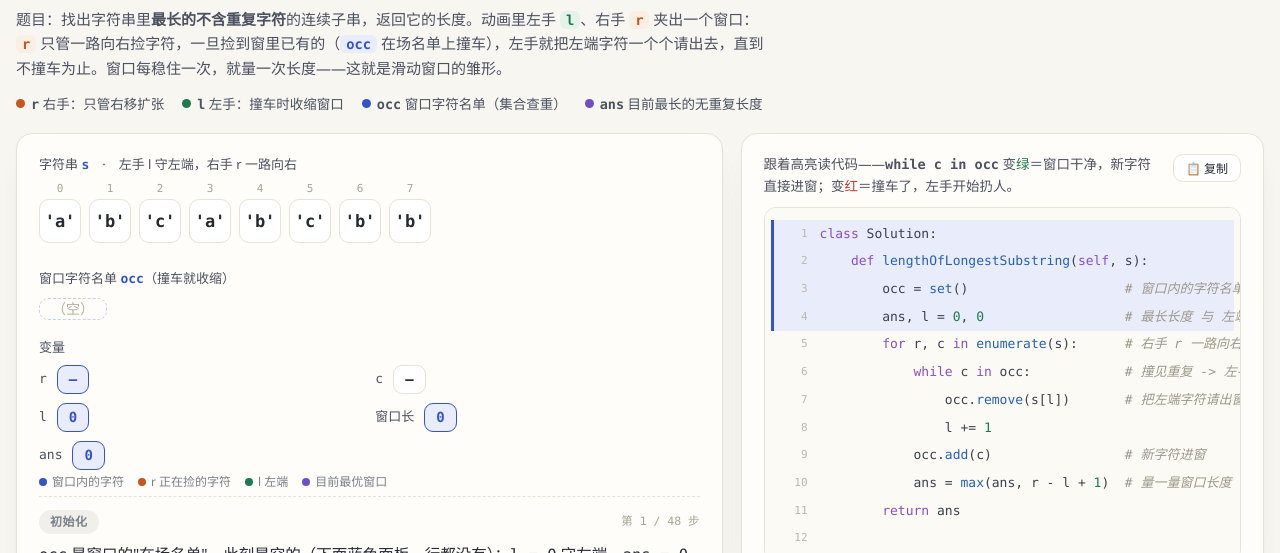
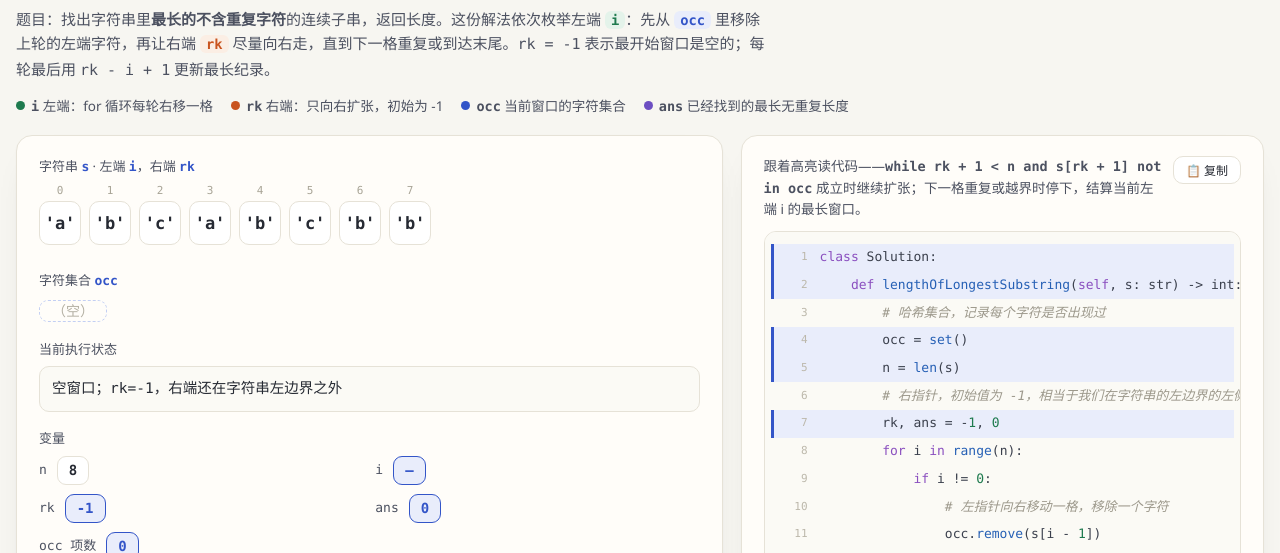
Before and after one commit to eamonwey/lc-hot100-animation, a plain HTML site: page pages/p008.html in a window 1280 px wide. Shown: the part 247-800 px from the top of the page. Drawn offline with Linux system fonts and the light colour scheme.

Commit message:
LC3 改为枚举左端、右指针单调扩张的解法，同步动画与手册

```diff
--- a/pages/p008.html
+++ b/pages/p008.html
@@ -17,195 +17,208 @@ LC.register({
   order: 8, num: 3, title: '无重复字符的最长子串', diff: '中等', cat: '滑动窗口',
   method: 'lengthOfLongestSubstring',
 
-  lede: '题目：找出字符串里<b>最长的不含重复字符</b>的连续子串，返回它的长度。' +
-        '动画里左手 <span class="var o">l</span>、右手 <span class="var i">r</span> 夹出一个窗口：<span class="var i">r</span> 只管一路向右捡字符，' +
-        '一旦捡到窗里已有的（<span class="var r">occ</span> 在场名单上撞车），左手就把左端字符一个个请出去，直到不撞车为止。' +
-        '窗口每稳住一次，就量一次长度——这就是滑动窗口的雏形。',
+  lede: '题目：找出字符串里<b>最长的不含重复字符</b>的连续子串，返回长度。' +
+        '这份解法依次枚举左端 <span class="var o">i</span>：先从 <span class="var r">occ</span> 里移除上轮的左端字符，' +
+        '再让右端 <span class="var i">rk</span> 尽量向右走，直到下一格重复或到达末尾。' +
+        '<code>rk = -1</code> 表示最开始窗口是空的；每轮最后用 <code>rk - i + 1</code> 更新最长纪录。',
 
   roles: [
-    {c:'orange', code:'r',   text:'右手：只管右移扩张'},
-    {c:'green',  code:'l',   text:'左手：撞车时收缩窗口'},
-    {c:'blue',   code:'occ', text:'窗口字符名单（集合查重）'},
-    {c:'violet', code:'ans', text:'目前最长的无重复长度'}
+    {c:'green', code:'i', text:'左端：for 循环每轮右移一格'},
+    {c:'orange', code:'rk', text:'右端：只向右扩张，初始为 -1'},
+    {c:'blue', code:'occ', text:'当前窗口的字符集合'},
+    {c:'violet', code:'ans', text:'已经找到的最长无重复长度'}
   ],
 
-  codeTitle: '跟着高亮读代码——<code>while c in occ</code> 变<span style="color:var(--green)">绿</span>＝窗口干净，新字符直接进窗；变<span style="color:var(--red)">红</span>＝撞车了，左手开始扔人。',
+  codeTitle: '跟着高亮读代码——<code>while rk + 1 &lt; n and s[rk + 1] not in occ</code> 成立时继续扩张；下一格重复或越界时停下，结算当前左端 i 的最长窗口。',
 
   legend: [
-    {c:'blue', text:'窗口内的字符'},
-    {c:'orange', text:'r 正在捡的字符'},
-    {c:'green', text:'l 左端'},
-    {c:'violet', text:'目前最优窗口'}
+    {c:'blue', text:'已进入窗口的字符'},
+    {c:'green', text:'i 当前左端'},
+    {c:'orange', text:'rk 当前右端'},
+    {c:'red', text:'下一格重复，暂时不能进窗'}
   ],
 
-  idea: '右手无脑扩张，左手只在撞车时收缩——窗口永远是"以 r 结尾的最长无重复子串"，每稳住一次量一遍，最长即答案。',
+  idea: '枚举左端 i，每轮先移除旧左端，再让 rk 尽量向右扩张；每个起点都量一次最长无重复窗口，rk 从不回头。',
 
   qa: [
-    {q:'为什么找齐答案不用回头重查旧字符？',
-     a:'occ 里只登记窗口内的字符，撞不撞车只看它。左手扔掉的字符永远不会再回来（l 只前进），所以每个字符最多进窗、出窗各一次，整个算法是 O(n) 而不是 O(n²)。'},
-    {q:'窗口的不变式是什么？',
-     a:'每一轮结算完都保证：<b>窗口 s[l..r] 内没有任何重复字符</b>，且它是"以 r 结尾"的最长一个。r 前进只会让窗口变大（可能撞车），l 前进只在撞车时把窗口修好。'},
-    {q:'为什么找到重复后是"逐个扔到不重复为止"？',
-     a:'这是最直白的写法：while 每扔一个、查一次，直到名单干净。进阶版可以记"每个字符最后出现的位置"，让 l 直接跳到重复字符的下一格——思路相同，少扔几步而已。'},
-    {q:'全是相同字符（"bbbbb"）会怎样？',
-     a:'窗口永远只有 1 格：每捡一个新 b 都撞车，左手扔掉旧 b 再进。答案 1。动画里能看到窗口在原地不停"换血"。'}
+    {q:'为什么 rk 从 -1 开始？',
+     a:'开始时一个字符都没进窗。i=0、rk=-1 让窗口长度 rk-i+1 正好等于 0，下一格 rk+1 正好是下标 0。先判断下一格、加入 occ，再把 rk 加一，第一次扩张也能和后面的步骤用同一套写法。'},
+    {q:'为什么每轮只移除 s[i-1] 一个字符？',
+     a:'for 让左端 i 每次只右移一格，所以上轮窗口恰好只少掉旧左端 s[i-1]。删除后剩下的窗口仍然无重复；如果下一格依然重复，while 就一次也不执行，先结算这一轮，再由下一轮继续移动左端。'},
+    {q:'“极长”与“最长”有什么区别？',
+     a:'while 停下后，s[i..rk] 已经不能在当前起点 i 下继续向右扩张，这叫<b>极长</b>。不同起点的极长窗口可能长短不同，ans = max(ans, rk-i+1) 才会把全串的<b>最长</b>长度留下。'},
+    {q:'for 里套 while，为什么仍是 O(n)？',
+     a:'i 只从 0 走到 n-1，rk 也只从 -1 向右走，绝不退回 i 重扫。每个字符最多加入 occ 一次、移除一次，所以所有 while 加起来最多扩张 n 次，总时间 O(n)。rk 到末尾后，剩下的 i 仍继续结算，但不会再扩张。'}
   ],
 
-  complexity: '时间 O(n)（l、r 各走一趟）　·　空间 O(|Σ|)（名单最多装字符集大小）',
+  complexity: '时间 O(n)（i、rk 都只向右走） · 空间 O(min(n, |Σ|))（窗口字符集合）',
 
-  form: [
-    {key:'s', label:'s', type:'str', def:'abcabcbb'}
-  ],
+  form: [{key:'s', label:'s', type:'str', def:'abcabcbb'}],
   presets: [
     {label:'abcabcbb（答案 3）', values:{s:'abcabcbb'}},
     {label:'bbbbb（全是重复）', values:{s:'bbbbb'}},
     {label:'pwwkew（别掉进子序列陷阱）', values:{s:'pwwkew'}},
-    {label:'dvdf（经典易错）', values:{s:'dvdf'}}
+    {label:'dvdf（经典易错）', values:{s:'dvdf'}},
+    {label:'abba（下一格仍重复）', values:{s:'abba'}},
+    {label:'空字符串（答案 0）', values:{s:''}}
   ],
 
   code: `class Solution:
-    def lengthOfLongestSubstring(self, s):
-        occ = set()                    # 窗口内的字符名单
-        ans, l = 0, 0                  # 最长长度 与 左端
-        for r, c in enumerate(s):      # 右手 r 一路向右捡
-            while c in occ:            # 撞见重复 -> 左手收缩
-                occ.remove(s[l])       # 把左端字符请出窗
-                l += 1
-            occ.add(c)                 # 新字符进窗
-            ans = max(ans, r - l + 1)  # 量一量窗口长度
+    def lengthOfLongestSubstring(self, s: str) -> int:
+        # 哈希集合，记录每个字符是否出现过
+        occ = set()
+        n = len(s)
+        # 右指针，初始值为 -1，相当于我们在字符串的左边界的左侧，还没有开始移动
+        rk, ans = -1, 0
+        for i in range(n):
+            if i != 0:
+                # 左指针向右移动一格，移除一个字符
+                occ.remove(s[i - 1])
+            while rk + 1 < n and s[rk + 1] not in occ:
+                # 不断地移动右指针
+                occ.add(s[rk + 1])
+                rk += 1
+            # 第 i 到 rk 个字符是一个极长的无重复字符子串
+            ans = max(ans, rk - i + 1)
         return ans
 `,
 
   sol(input){
-    const s = String(input.s == null ? '' : input.s);
-    const occ = new Set();
-    let ans = 0, l = 0;
-    for(let r = 0; r < s.length; r++){
-      while(occ.has(s[r])){ occ.delete(s[l]); l++; }
-      occ.add(s[r]);
-      ans = Math.max(ans, r - l + 1);
+    const s = Array.from(String(input.s == null ? '' : input.s));
+    const occ = new Set(), n = s.length;
+    let rk = -1, ans = 0;
+    for(let i = 0; i < n; i++){
+      if(i !== 0) occ.delete(s[i - 1]);
+      while(rk + 1 < n && !occ.has(s[rk + 1])){
+        occ.add(s[rk + 1]);
+        rk += 1;
+      }
+      ans = Math.max(ans, rk - i + 1);
     }
     return ans;
   },
   expected: 3,
 
   quiz: [
-    {q:'"pwwkew" 里 pwke 是不重复的,为什么答案不是 4?',
-     options:['因为 w 出现了两次,要扣掉一份','pwke 不连续——题目要的是「子串」(连续一段),不是「子序列」;连续的无重复子串最长是 wke,长 3','算法有 bug,把 4 算少了'],
+    {q:'初始 i=0、rk=-1 时，为什么窗口长度是 0？',
+     options:['rk-i+1 = -1-0+1 = 0，下一格 rk+1 就是第 0 格','因为字符串一定是空串','因为第 0 格永远不会加入 occ'],
+     answer:0,
+     explain:'-1 表示右端还在字符串左边界之外，不是 Python 负下标取最后一个字符。代码实际访问的是 s[rk+1]，第一次访问 s[0]；加入后 rk 才变成 0，窗口长变成 1。',
+     jumpTo:4},
+    {q:'s="abba"，i 从 0 变成 1，删除旧左端 a 后，rk 会立刻右移吗？',
+     options:['会，左边删一个，右边必须进一个','不会，下一格还是 b，occ 里仍有 b；这一轮 while 不执行','会，rk 要重新退回 i 再开始'],
      answer:1,
-     explain:'子串必须连续,pwke 中间跳过了 w,是子序列不是子串。连续约束下,"pwwkew" 的无重复子串最长是 wke(或 kew),长度 3。滑动窗口天然只维护连续段——这正是它和「子序列 DP」的分界线,掉进这个坑是本题最高频的错误。',
-     jumpTo:48},
-    {q:'s = "abba" 跑这个算法,返回值是多少?',
-     options:['3','2','4','1'],
+     explain:'i=0 时窗口是 ab，rk=1。i=1 后只移除 a，occ 还剩 b；下一格 s[2] 也是 b，条件不成立，所以先结算长度 1。到 i=2 时再移除旧 b，右端才可以继续接入新的 b 和 a。ans 一直保留最大长度 2。',
+     jumpTo:17},
+    {q:'while 停下后，s[i..rk] 一定是整个字符串最长的无重复子串吗？',
+     options:['一定是，可以直接返回窗口长度','不一定；它只是在当前起点 i 下不能继续右扩的窗口，还要用 ans 比较各轮长度','不是，因为 occ 里允许重复字符'],
      answer:1,
-     explain:'逐格走:r=0 a 进窗,长 1;r=1 b 进窗,长 2(ans=2);r=2 b 撞车 → 左手把 a、b 依次请出去(l 从 0 走到 2),b 再进窗,窗口长 1;r=3 a 不撞车,进窗成 s[2..3]="ba" 长 2,没破纪录。答案是 2。易错点:想改成「记每个字符最后出现位置、l 直接跳」的写法,若不做「l 只前进、不回跳」的保护,"abba" 就会错算成 3。',
-     jumpTo:16},
-    {q:'每次「进窗」结算时,窗口都满足什么性质(不变式)?',
-     options:['窗口内无重复字符,且是「以 r 结尾」的最长无重复子串——再往左扩必撞车','窗口长度恰好等于 ans','窗口里装着全串出现过的所有不同字符'],
-     answer:0,
-     explain:'右手 r 每停一步,左手都把撞车的旧字符请干净才放新字符进窗——所以窗口 s[l..r] 无重复,而且 l 已顶到「再左一格就重复」的极限,它就是以 r 结尾的最长无重复子串。每稳住一次量一遍、max 兜底,扫完全串 ans 就是全局答案。窗口长只在某步恰好等于 ans,不是恒等式;窗口也不必装下所有不同字符。',
-     jumpTo:18},
+     explain:'“极长”指固定当前起点后，下一格重复或越界，已经不能再向右扩。“最长”需要比较所有起点；所以每一轮都执行 ans=max(ans,rk-i+1)，最后才返回 ans。',
+     jumpTo:14},
   ],
 
   steps(input){
     const F = [];
-    const s = String(input.s == null ? '' : input.s);
-    const S = s.split('');
-    const n = S.length;
+    const S = Array.from(String(input.s == null ? '' : input.s)), n = S.length;
     const occ = new Set();
-    let l = 0, ans = 0, bestL = 0, bestR = -1;
-
-    const marks = (li, ri) => {
+    let rk = -1, ans = 0, bestL = 0, bestR = -1;
+    const quote = c => LCesc(JSON.stringify(c));
+    const vars = (i, extra) => Object.assign({n:n, i:i, rk:rk, ans:ans, 'occ 项数':occ.size}, extra || {});
+    const marks = (i, right, next) => {
       const m = [];
-      if(li != null && li >= 0 && li <= ri) m.push({name:'l', idx:li, cls:'mg', text:'▲ l'});
-      if(ri != null && ri >= 0) m.push({name:'r', idx:ri, cls:'mi', text:'▲ r'});
+      if(i >= 0 && i < n) m.push({name:'i', idx:i, cls:'mg', text:'▲ i'});
+      if(right >= 0 && right < n) m.push({name:'rk', idx:right, cls:'mi', text:'▲ rk'});
+      if(next != null && next < n) m.push({name:'next', idx:next, cls:'mv', text:'▲ rk+1'});
       return m;
     };
-    const win = (a, b, extra) => {
-      const st = {};
-      for(let i = Math.max(0, a); i <= b; i++) st[i] = 'in';
-      if(extra) for(const k in extra) st[k] = extra[k];
-      return st;
+    const win = (left, right, extra) => {
+      const states = {};
+      for(let k = Math.max(0, left); k <= right; k++) states[k] = 'in';
+      return Object.assign(states, extra || {});
     };
-    /* ★ 快照原则：o 里的数据全部在 push 那一刻定死 */
-    const draw = (o) => (v) => {
-      v.arr('s', S, {
-        label:'字符串 <code>s</code>　·　左手 l 守左端，右手 r 一路向右',
-        quotes:true, states:o.states || {}, markers:o.marks || []
-      });
-      v.set('occ', o.occ || [], {label:'窗口字符名单 <code>occ</code>（撞车就收缩）', color:'b'});
+    // 每次创建 draw 时，集合、指针、文字都已经保存为当前帧的快照。
+    const draw = o => v => {
+      v.arr('s', S, {label:'字符串 <code>s</code> · 左端 <code>i</code>，右端 <code>rk</code>',
+        quotes:true, states:o.states || {}, markers:o.marks || []});
+      v.set('occ', o.occ, {label:'字符集合 <code>occ</code>', color:'b'});
+      v.text('window', o.window, {label:'当前执行状态', html:true});
       v.vars('vars', o.vars, {label:'变量'});
+      if(o.best) v.text('best', o.best, {label:'历史最优窗口', html:true});
       if(o.result !== undefined) v.result(o.result, {label:'最长无重复长度'});
     };
+    const frameData = (i, left, extra) => Object.assign({states:win(left, rk), marks:marks(i, rk),
+      occ:Array.from(occ), vars:vars(i), window:rk >= left ? '窗口 s[' + left + '..' + rk + ']' : '窗口为空'}, extra || {});
 
-    F.push({hl:[1,2,3,4], tag:'初始化', cls:'t-grey',
-      msg:'<code>occ</code> 是窗口的"在场名单"，此刻是空的（下面蓝色面板一行都没有）；<code>l = 0</code> 守左端、<code>ans = 0</code> 记最长。分工铁律：<b>右手 r 只管一路向右捡字符、从不回头；捡到名单上已有的就让左手把左端字符一个个请出去</b>，直到名单干净。为什么两根指针都只进不退还能找全？每个字符最多进窗、出窗各一次——要是 r 一撞车就退回去重来，就退化成 O(n²) 了。',
-      do: draw({states:{}, marks:[], occ:[],
-                vars:{r:'—', c:'—', l:l, '窗口长':0, ans:ans}})});
+    F.push({hl:[1,2,4,5,7], tag:'初始化', cls:'t-grey',
+      msg:'先建空集合 occ，字符串有 <b>' + n + '</b> 个字符，<code>rk = -1</code>、<code>ans = 0</code>。rk=-1 表示右端还没进入字符串；等 i=0 时，rk-i+1 正好为 0，下一格 rk+1 正好是下标 0。接下来枚举左端 i，每轮先移除旧左端，再尽量向右扩张。',
+      do:draw({states:{}, marks:[], occ:[], vars:vars('—'), window:'空窗口；rk=-1，右端还在字符串左边界之外'})});
 
-    for(let r = 0; r < n; r++){
-      const c = S[r];
+    for(let i = 0; i < n; i++){
+      const oldLeft = i === 0 ? 0 : i - 1;
+      F.push({hl:[8], tag:'枚举左端', cls:'t-ink',
+        msg:'<code>for i in range(n)</code>：这轮左端取 <b>i=' + i + '</b>，右端仍停在 rk=' + rk + '，不会退回去重扫。' +
+            (i === 0 ? '这是第一轮，occ 还是空的，没有旧字符要删除。' : 'for 只改变了 i，occ 还保存上轮窗口；旧左端 s[' + (i - 1) + ']=' + quote(S[i - 1]) + ' 要到后面的 remove 那行才移除。'),
+        do:draw(frameData(i, oldLeft, {states:win(oldLeft, rk, i > 0 ? {[i - 1]:'stale'} : {}),
+          window:i > 0 ? '左端已移到 i=' + i + '；旧左端 s[' + (i - 1) + '] 尚未移除' : 'i=0，准备从第 0 格向右扩张'}))});
 
-      F.push({hl:[5], tag:'右手扩张', cls:'t-ink',
-        msg:'右手走到第 <b>' + r + '</b> 格，捡起字符 <code>' + LCesc(c) + '</code>（橙色当前格）' +
-            (r > 0 ? '，当前窗口 s[' + l + '..' + (r - 1) + '] 共 ' + (r - l) + ' 个字符（蓝格），occ 名单上记的正是它们。' : '，窗口还空着，名单也是空的。') +
-            '为什么 r 可以无脑右移、从不犹豫？答案要求子串连续，r 每前进一格只是多试一个右端点，错过了就再也不回来——先扩张，撞车了再收缩，天塌不下来。',
-        do: draw({states:win(l, r - 1, {[r]:'active'}), marks:marks(l, r),
-                  occ:Array.from(occ), vars:{r:r, c:c, l:l, '窗口长':r - l, ans:ans}})});
+      F.push({hl:[9], ok:i !== 0 ? 9 : undefined, no:i === 0 ? 9 : undefined,
+        tag:'检查是否移除', cls:i === 0 ? 't-grey' : 't-orange',
+        msg:i === 0
+          ? '<code>i != 0</code> 不成立：第一轮没有上轮窗口，跳过 remove。下一步直接检查 rk+1 能不能进窗。'
+          : '<code>i != 0</code> 成立：左端从 ' + (i - 1) + ' 移到了 ' + i + '，只需把旧左端 ' + quote(S[i - 1]) + ' 从 occ 移除一次，剩下的窗口仍然无重复。',
+        do:draw(frameData(i, oldLeft, {states:win(oldLeft, rk, i > 0 ? {[i - 1]:'stale'} : {}),
+          window:i === 0 ? '第一轮跳过删除' : '准备移除 s[' + (i - 1) + '] = ' + quote(S[i - 1])}))});
 
-      const dup0 = occ.has(c);
-      F.push({hl:[6], ok:dup0 ? undefined : 6, no:dup0 ? 6 : undefined,
-        tag:'查名单', cls:dup0 ? 't-red' : 't-green',
-        msg:dup0
-          ? '<code>' + LCesc(c) + '</code> 已经在窗口名单里（occ 面板上能亲眼看到它）→ <b>撞车了！</b>窗口里出现两个相同字符就不再是"无重复子串"，必须先把旧的处理掉再扩张：左手开始把左端字符一个个请出去，直到把旧的那个 ' + LCesc(c) + ' 也扔走。'
-          : '<code>' + LCesc(c) + '</code> 不在名单里 → 窗口干净，可以直接进窗。查名单用的是集合，O(1) 一步出结果；要是每步都把窗口整个扫一遍找重复，单步 O(n)、整体退化成 O(n²)——集合就是为这一查买的保险。',
-        do: draw({states:win(l, r - 1, {[r]:'active'}), marks:marks(l, r),
-                  occ:Array.from(occ), vars:{r:r, c:c, l:l, '窗口长':r - l, ans:ans}})});
-
-      while(occ.has(c)){
-        const oldL = l, d = S[l];
-        occ.delete(d);
-        l++;
-        F.push({hl:[7,8], tag:'左手收缩', cls:'t-orange',
-          msg:'把左端 s[' + oldL + ']=<code>' + LCesc(d) + '</code> 请出窗（画面上灰色退场），<code>l</code> 右移到 ' + l + '，名单里少了 ' + LCesc(d) + '。为什么从左端一个个扔就够？有点像超员的车只能从车头依次下车：l 只前进、扔掉的永不回来——窗口虽变小，但任何"以 r 结尾"的无重复子串都不可能从被扔掉的格子里开始，一个不漏。',
-          do: draw({states:win(l, r - 1, {[oldL]:'gone', [r]:'active'}), marks:marks(l, r),
-                    occ:Array.from(occ), vars:{r:r, c:c, l:l, '窗口长':r - l, ans:ans}})});
-        const still = occ.has(c);
-        F.push({hl:[6], ok:still ? undefined : 6, no:still ? 6 : undefined,
-          tag:'再看一眼', cls:still ? 't-red' : 't-green',
-          msg:still
-            ? '<code>' + LCesc(c) + '</code> 还在名单里 → 旧的那个还没请走，撞车没解决，继续扔左端 <code>' + LCesc(S[l]) + '</code>。while 循环就是"扔一个、查一次"的往复，直到名单干净为止——一次只扔一个，扔过头就白白缩短了窗口。'
-            : '名单干净了：旧的那个 ' + LCesc(c) + ' 已被请出去，窗口里不再有重复，<code>' + LCesc(c) + '</code> 可以进窗了。',
-          do: draw({states:win(l, r - 1, {[r]:'active'}), marks:marks(l, r),
-                    occ:Array.from(occ), vars:{r:r, c:c, l:l, '窗口长':r - l, ans:ans}})});
+      if(i !== 0){
+        occ.delete(S[i - 1]);
+        F.push({hl:[11], tag:'移除旧左端', cls:'t-orange',
+          msg:'执行 <code>occ.remove(s[i-1])</code>，移除 s[' + (i - 1) + ']=' + quote(S[i - 1]) + '（灰色退场格）。现在集合正好对应剩下的窗口 s[' + i + '..' + rk + ']，有 ' + occ.size + ' 个字符；rk 仍是 ' + rk + '，删一个并不代表右边一定能进一个，还要重新查重。',
+          do:draw(frameData(i, i, {states:win(i, rk, {[i - 1]:'gone'}),
+            window:'已移除旧左端；当前窗口 s[' + i + '..' + rk + ']，长度 ' + (rk - i + 1)}))});
       }
 
-      occ.add(c);
-      F.push({hl:[9], tag:'进窗', cls:'t-blue',
-        msg:'<code>occ.add(' + LCesc(c) + ')</code> → 窗口变成 s[' + l + '..' + r + ']（蓝色段），名单里 ' + occ.size + ' 个字符互不重复。此刻的窗口有含金量：它是<b>以 r 结尾的最长无重复子串</b>——再往左扩必撞车（旧字符还在名单里，正是它逼我们收缩过），往右扩还没发生。这就是滑动窗口的不变式：每次结算，窗口都恰好顶到左边界。',
-        do: draw({states:win(l, r, {[r]:'active'}), marks:marks(l, r),
-                  occ:Array.from(occ), vars:{r:r, c:c, l:l, '窗口长':r - l + 1, ans:ans}})});
+      while(true){
+        const next = rk + 1, inBounds = next < n, canAdd = inBounds && !occ.has(S[next]);
+        F.push({hl:[12], ok:canAdd ? 12 : undefined, no:canAdd ? undefined : 12,
+          tag:canAdd ? '下一格可进窗' : (inBounds ? '下一格重复' : '右端已到头'), cls:canAdd ? 't-green' : 't-red',
+          msg:canAdd
+            ? '先检查 <code>rk+1=' + next + ' &lt; n=' + n + '</code>，没有越界；再查 s[' + next + ']=' + quote(S[next]) + ' 不在 occ 里，while 两个条件都成立。此刻只是检查，名单和 rk 都还没改变；下一行才把这个字符加入集合。'
+            : (inBounds
+              ? '下一格 s[' + next + ']=' + quote(S[next]) + ' 已经在 occ 里，<code>s[rk+1] not in occ</code> 不成立，所以暂时不能扩张。rk 停在 ' + rk + '，先量当前起点 i=' + i + ' 的窗口；后续轮次会继续移动 i、移除旧左端。'
+              : '<code>rk+1=' + next + '</code> 已经不小于 n=' + n + '，右边没有字符了。and 在第一个条件就停下，不会访问越界的 s[' + next + ']；本轮直接结算长度，后续 i 仍会继续前进。'),
+          do:draw(frameData(i, i, {states:win(i, rk, inBounds ? {[next]:canAdd ? 'peek' : 'block'} : {}),
+            marks:marks(i, rk, inBounds ? next : null),
+            window:inBounds ? '尝试下一格 s[' + next + '] = ' + quote(S[next]) + (canAdd ? '：可以进窗' : '：重复，停止扩张') : '右端到末尾，停止扩张'}))});
+        if(!canAdd) break;
 
-      const len = r - l + 1, better = len > ans;
-      if(better){ ans = len; bestL = l; bestR = r; }
-      F.push({hl:[10], ok:better ? 10 : undefined, no:better ? undefined : 10,
-        tag:'量窗口', cls:better ? 't-green' : 't-grey',
-        msg:better
-          ? '窗口长 <b>' + len + '</b>，打破纪录 → <code>ans = ' + ans + '</code>（目前最优是紫色的 s[' + bestL + '..' + bestR + ']）。窗口每稳住一次就量一次、一步不省：最优解可能停在任何位置，指望它出现在最后一步必漏答。'
-          : '窗口长 ' + len + '，没超过纪录 ans = ' + ans + ' → 不更新。这等价于执行 <code>ans = max(ans, ' + len + ')</code>：max 兜底，短窗口不动纪录——量了不亏，不量必漏。',
-        do: draw({states:win(l, r, {[r]:'active'}), marks:marks(l, r),
-                  occ:Array.from(occ), vars:{r:r, c:c, l:l, '窗口长':len, ans:ans}})});
+        occ.add(S[next]);
+        F.push({hl:[14], tag:'加入集合', cls:'t-blue',
+          msg:'执行 <code>occ.add(s[rk+1])</code>：把 s[' + next + ']=' + quote(S[next]) + ' 加入名单，occ 现在有 ' + occ.size + ' 个字符。注意本行只改集合，<b>rk 仍是 ' + rk + '</b>；新字符已经登记，指针要等下一行才移过去。',
+          do:draw(frameData(i, i, {states:win(i, rk, {[next]:'just'}), marks:marks(i, rk, next),
+            window:'新字符已入 occ，等待下一行 rk += 1'}))});
+
+        rk += 1;
+        F.push({hl:[15], tag:'右端加一', cls:'t-orange',
+          msg:'执行 <code>rk += 1</code>，右端从 ' + (rk - 1) + ' 移到 <b>' + rk + '</b>。现在窗口 s[' + i + '..' + rk + '] 与 occ 完全对应，长度是 ' + (rk - i + 1) + '；回到 while 那行，继续尝试新的 rk+1。',
+          do:draw(frameData(i, i, {window:'窗口 s[' + i + '..' + rk + '] = ' + quote(S.slice(i, rk + 1).join('')) + '，长度 ' + (rk - i + 1)}))});
+      }
+
+      const len = rk - i + 1, oldAns = ans;
+      ans = Math.max(ans, len);
+      if(ans > oldAns){ bestL = i; bestR = rk; }
+      F.push({hl:[17], tag:'结算当前起点', cls:ans > oldAns ? 't-green' : 't-grey',
+        msg:'当前左端 i=' + i + ' 的窗口已经不能再向右扩张，长度 <code>rk-i+1=' + rk + '-' + i + '+1=' + len + '</code>。执行 <code>ans=max(' + oldAns + ', ' + len + ')=' + ans + '</code>，' + (ans > oldAns ? '最长纪录刷新。' : '最长纪录保持不变。') + '“极长”只表示这个起点下扩不动了，不一定是全串“最长”，所以每一轮都要比较。',
+        do:draw(frameData(i, i, {vars:vars(i, {'rk-i+1':len}),
+          window:'起点 i=' + i + ' 的极长窗口：' + quote(S.slice(i, rk + 1).join('')) + '，长度 ' + len}))});
     }
 
-    F.push({hl:[11], tag:'返回', cls:'t-dark',
-      msg:bestR >= 0
-        ? '扫完全串，最长无重复子串是 <code>s[' + bestL + '..' + bestR + '] = "' + LCesc(s.slice(bestL, bestR + 1)) + '"</code>，长度 <b>' + ans + '</b> 🎉 复盘：r 扫了一趟、l 也只前进了一趟，每个字符最多进窗、出窗各一次，总时间 O(n)；occ 名单最多装字符集大小种字符，空间也省。'
-        : '空串一个字符都没有，任何子串都无从谈起 → 返回 0。ans 初始化为 0 正好兜住这个边界，循环一次都不用跑。',
-      do: draw({states:bestR >= 0 ? win(bestL, bestR, {}) : {},
-                marks:bestR >= 0 ? marks(bestL, bestR) : [],
-                occ:Array.from(occ),
-                vars:{r:n - 1, c:'—', l:l, '窗口长':bestR >= 0 ? bestR - bestL + 1 : 0, ans:ans},
-                result:ans})});
+    F.push({hl:[18], tag:'返回', cls:'t-dark',
+      msg:n
+        ? '所有起点都枚举完，返回 <code>ans=' + ans + '</code>。历史最优窗口是 s[' + bestL + '..' + bestR + ']=' + quote(S.slice(bestL, bestR + 1).join('')) + '。图上的蓝格和 occ 保留最后一轮的窗口，下面单独列出历史最优，避免把两个时刻混在一起；i 和 rk 都只向右走，总时间 O(n)。'
+        : '字符串为空，n=0，for 一轮都不执行。occ 保持为空，rk=-1、ans=0，直接返回 <code>0</code>。',
+      do:draw(frameData(n ? n - 1 : '—', n ? n - 1 : 0, {result:ans,
+        best:n ? 's[' + bestL + '..' + bestR + '] = ' + quote(S.slice(bestL, bestR + 1).join('')) + '，长度 ' + ans : '空字符串，最长长度为 0',
+        window:n ? '最后一轮窗口 s[' + (n - 1) + '..' + rk + ']；历史最优见下方' : '空窗口，未进入循环'}))});
     return F;
   }
 });
```
Also changed, not shown: 手册.html (+19 -12 lines).
